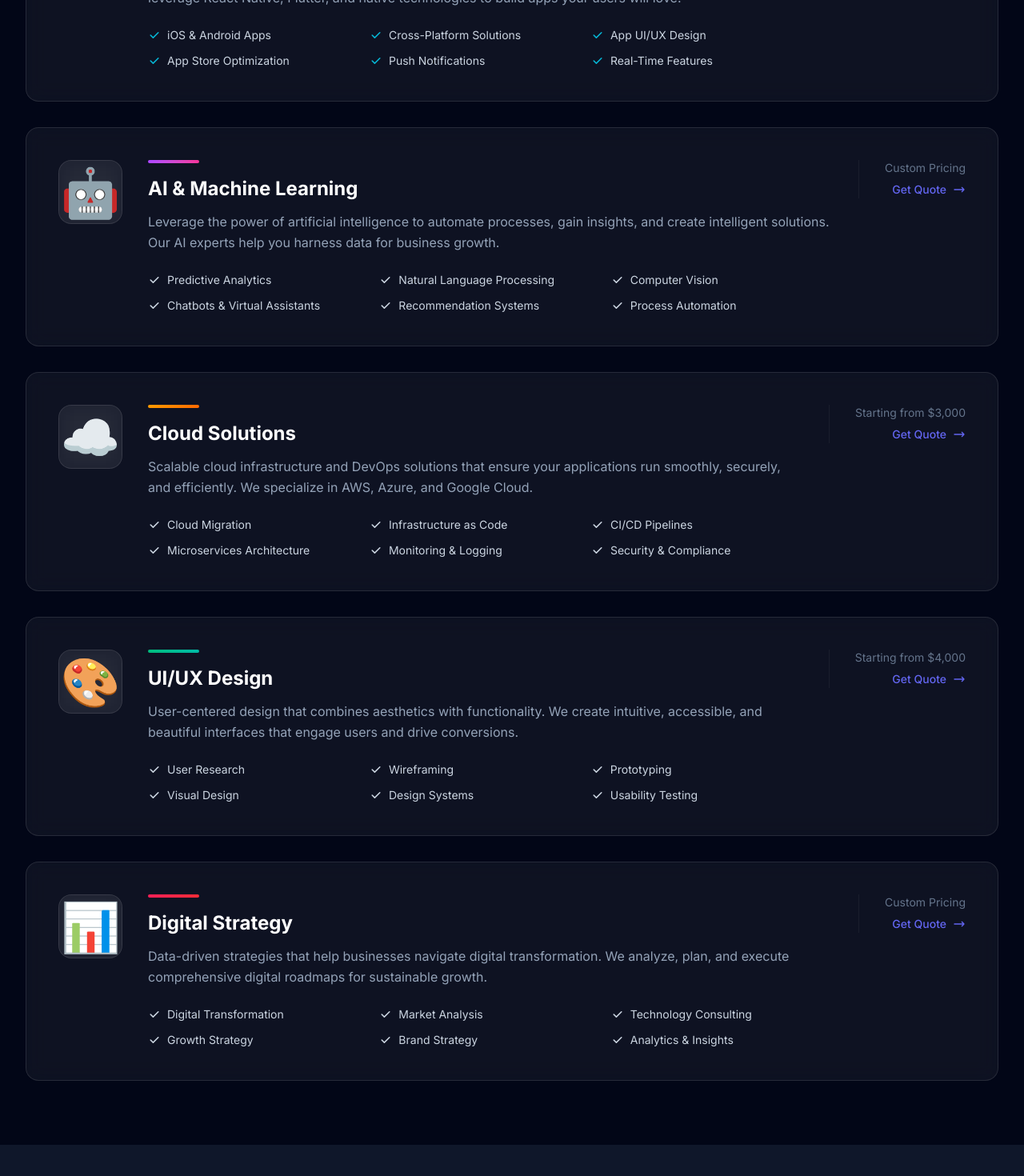
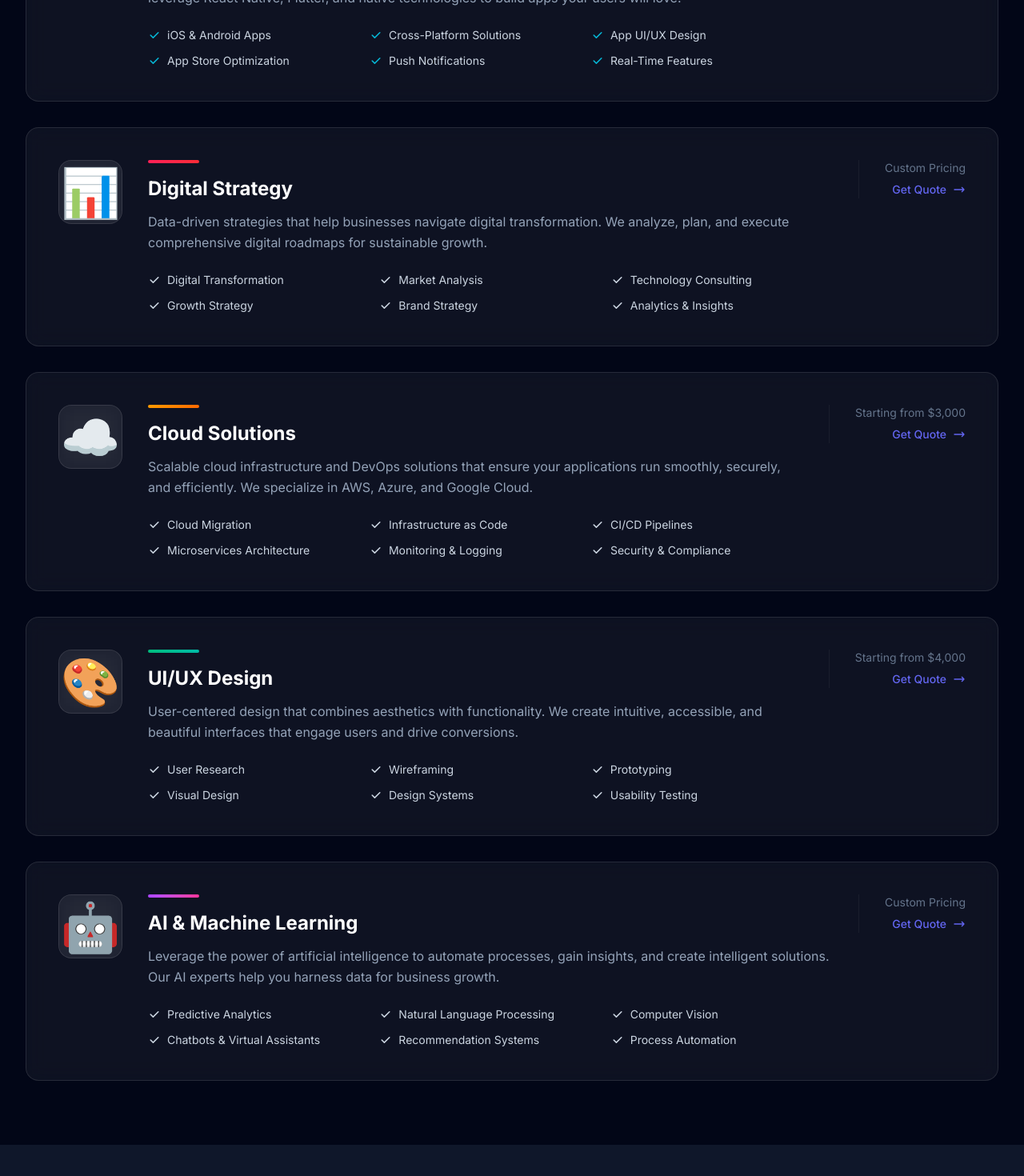
Before and after one commit to Ahmed-Abdelgawad-Dev/sonto-ds, a Vue app: page /services in a window 1280 px wide. Shown: the part 961-2431 px from the top of the page at 80% size. Built offline with nearby package versions, Linux system fonts and the light colour scheme.

Commit message:
feat: reorder services - move Digital Strategy before Cloud and AI & ML to last position; fix scroll animation in ServicesView using data-animated attribute

```diff
--- a/src/style.css
+++ b/src/style.css
@@ -98,6 +98,15 @@
     opacity: 1;
     transform: translateX(0);
   }
+}
+
+/* Animate elements when they scroll into view */
+.animate-on-scroll {
+  opacity: 0;
+}
+
+.animate-on-scroll[data-animated="true"] {
+  animation: fade-in 0.6s ease-out forwards;
 }
 
 /* Smooth scroll */
--- a/src/views/ContactView.vue
+++ b/src/views/ContactView.vue
@@ -166,7 +166,7 @@ onMounted(() => {
                   id="phone"
                   v-model="form.phone"
                   type="tel"
-                  placeholder="+20 100 000 0000"
+                  placeholder="+20 1018200400"
                   class="w-full px-4 py-3 rounded-xl bg-white/5 border border-white/10 text-white placeholder-gray-500 focus:outline-none focus:border-primary/50 focus:ring-1 focus:ring-primary/30 transition-all duration-300"
                 />
               </div>
--- a/src/views/ServicesView.vue
+++ b/src/views/ServicesView.vue
@@ -35,19 +35,19 @@ const services = [
     price: "Starting from $8,000",
   },
   {
-    icon: "🤖",
-    title: "AI & Machine Learning",
+    icon: "📊",
+    title: "Digital Strategy",
     description:
-      "Leverage the power of artificial intelligence to automate processes, gain insights, and create intelligent solutions. Our AI experts help you harness data for business growth.",
+      "Data-driven strategies that help businesses navigate digital transformation. We analyze, plan, and execute comprehensive digital roadmaps for sustainable growth.",
     features: [
-      "Predictive Analytics",
-      "Natural Language Processing",
-      "Computer Vision",
-      "Chatbots & Virtual Assistants",
-      "Recommendation Systems",
-      "Process Automation",
+      "Digital Transformation",
+      "Market Analysis",
+      "Technology Consulting",
+      "Growth Strategy",
+      "Brand Strategy",
+      "Analytics & Insights",
     ],
-    gradient: "from-purple-500 to-pink-500",
+    gradient: "from-rose-500 to-red-500",
     price: "Custom Pricing",
   },
   {
@@ -83,19 +83,19 @@ const services = [
     price: "Starting from $4,000",
   },
   {
-    icon: "📊",
-    title: "Digital Strategy",
+    icon: "🤖",
+    title: "AI & Machine Learning",
     description:
-      "Data-driven strategies that help businesses navigate digital transformation. We analyze, plan, and execute comprehensive digital roadmaps for sustainable growth.",
+      "Leverage the power of artificial intelligence to automate processes, gain insights, and create intelligent solutions. Our AI experts help you harness data for business growth.",
     features: [
-      "Digital Transformation",
-      "Market Analysis",
-      "Technology Consulting",
-      "Growth Strategy",
-      "Brand Strategy",
-      "Analytics & Insights",
+      "Predictive Analytics",
+      "Natural Language Processing",
+      "Computer Vision",
+      "Chatbots & Virtual Assistants",
+      "Recommendation Systems",
+      "Process Automation",
     ],
-    gradient: "from-rose-500 to-red-500",
+    gradient: "from-purple-500 to-pink-500",
     price: "Custom Pricing",
   },
 ];
@@ -187,7 +187,7 @@ const observeElements = () => {
     (entries) => {
       entries.forEach((entry) => {
         if (entry.isIntersecting) {
-          entry.target.classList.add("animate-fade-in");
+          entry.target.setAttribute("data-animated", "true");
           observer.unobserve(entry.target);
         }
       });
```
